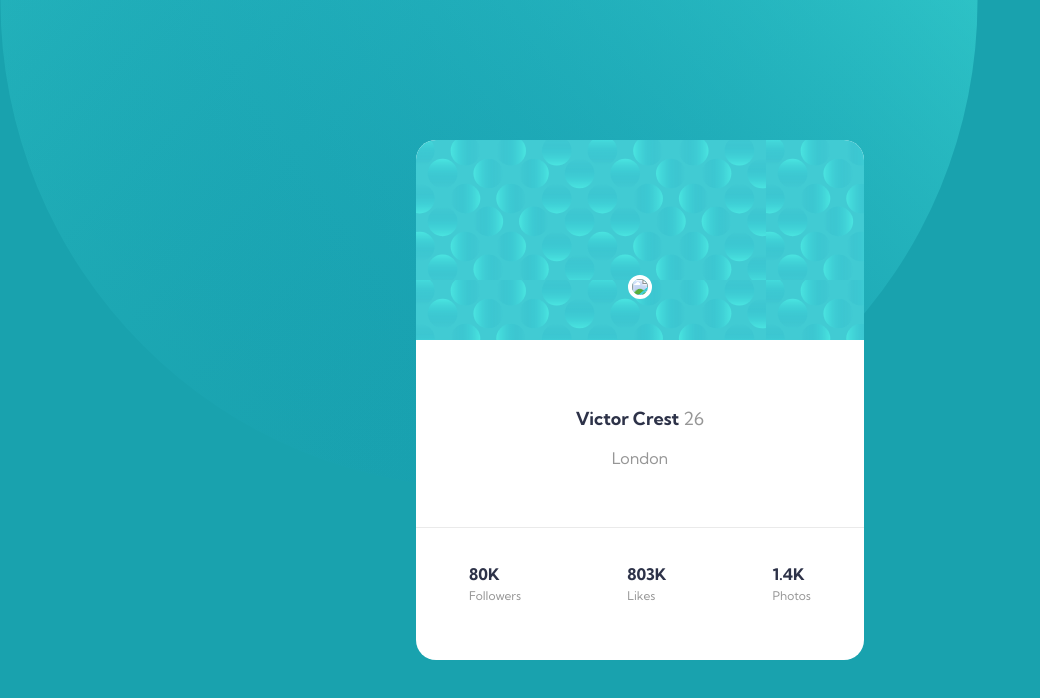
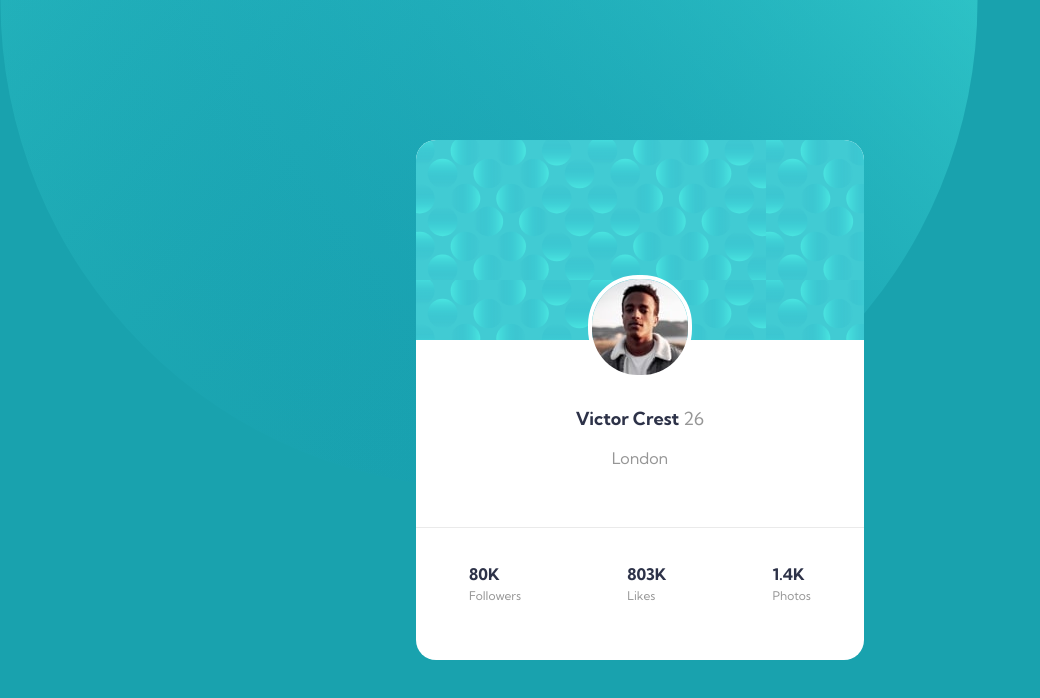
Before and after one commit to kingprincess/profile-card-section, a plain HTML site: page index.html in a window 1280 px wide. Shown: the whole page, without its empty margins (0-1040 px from the left). Drawn offline with Linux system fonts and the light colour scheme.

Commit message:
Update index.html

```diff
--- a/index.html
+++ b/index.html
@@ -16,7 +16,7 @@
 
     <div class="user-background"></div>
     <div class="user-profile">
-      <img src="profile-card-component-main/images/image-victor.jpg">
+      <img src="images/image-victor.jpg">
       <h1>Victor Crest <span>26</span></h1>
       <p>London</p>
     </div>
```
